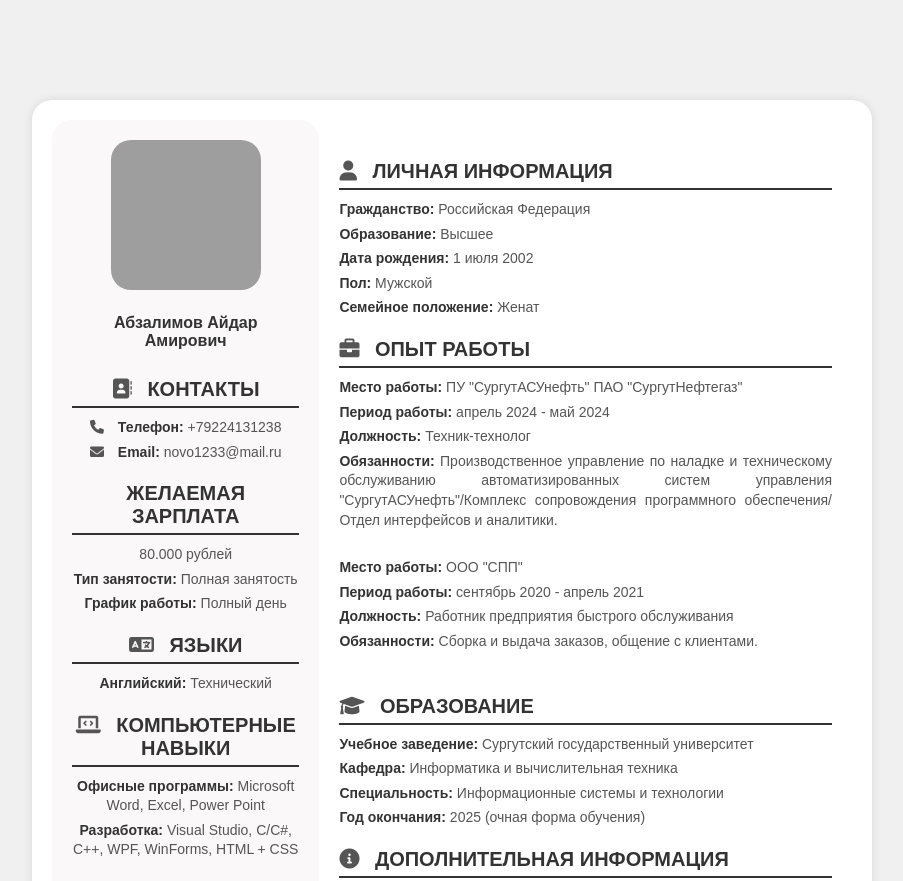
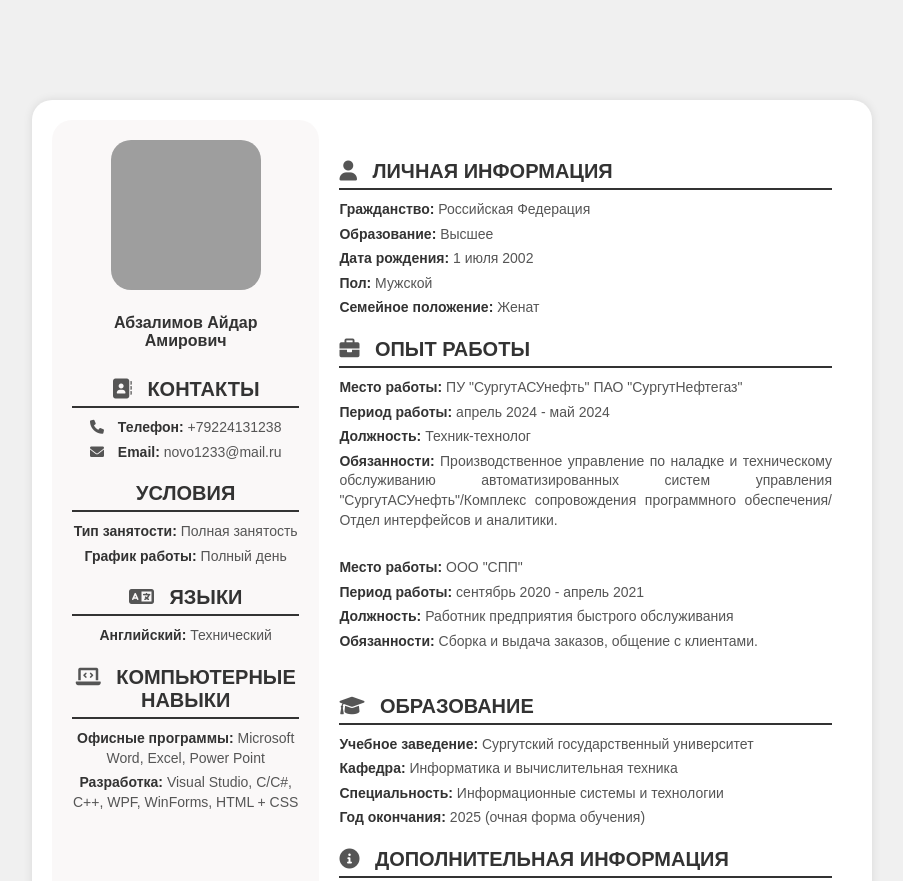
Before and after one commit to MITTORY/Resume, a plain HTML site: page index.html in a window 1280 px wide. Shown: the top 881 px of the page, without its empty margins (188-1091 px from the left). Drawn offline with Linux system fonts and the light colour scheme; grey boxes are pictures that could not be loaded.

Commit message:
Update index.html

```diff
--- a/index.html
+++ b/index.html
@@ -19,8 +19,7 @@
                 <p><i class="fas fa-phone"></i> <strong>Телефон:</strong> +79224131238</p>
                 <p><i class="fas fa-envelope"></i> <strong>Email:</strong> novo1233@mail.ru</p>
 
-                <h2>ЖЕЛАЕМАЯ ЗАРПЛАТА</h2>
-                <p>80.000 рублей</p>
+                <h2>УСЛОВИЯ</h2>
                 <p><strong>Тип занятости:</strong> Полная занятость</p>
                 <p><strong>График работы:</strong> Полный день</p>
 
```
